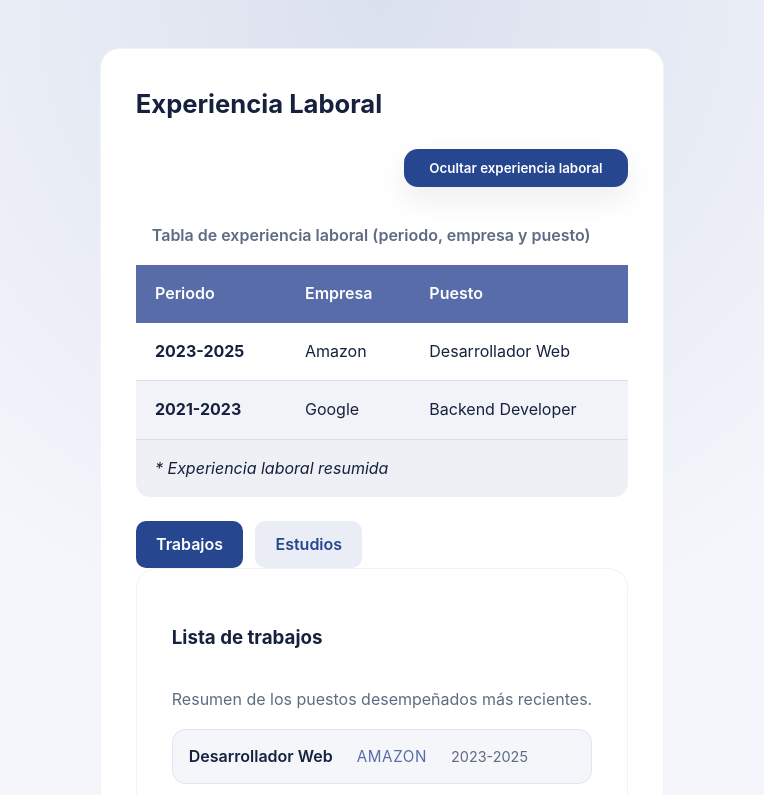
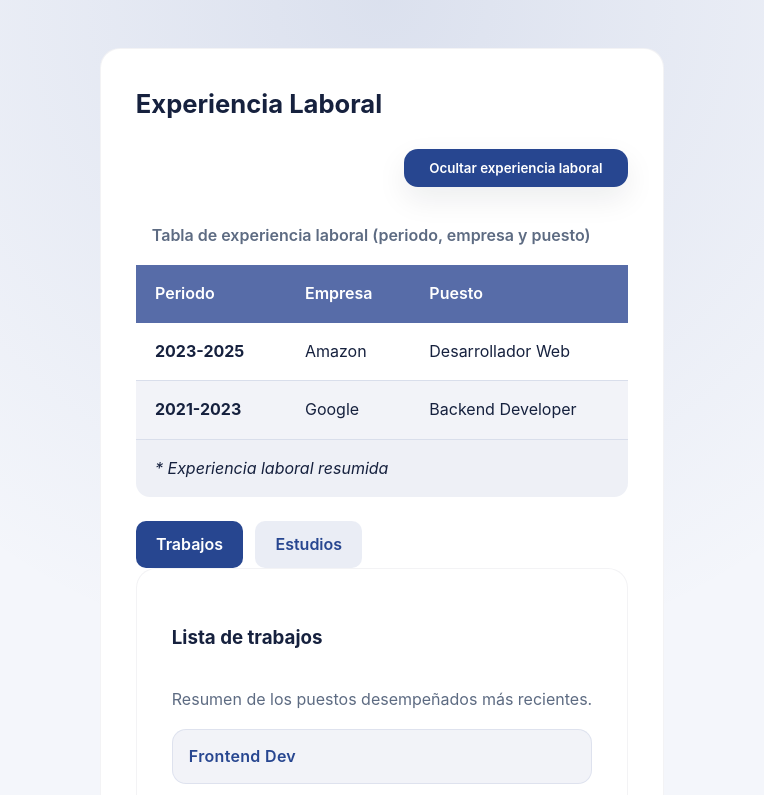
Before and after one commit to Jtanchezz/DesarrolloWeb, an Angular app in the folder cv-angular/: page /experience/jobs in a window 1280 px wide. Shown: the top 795 px of the page, without its empty margins (258-1022 px from the left). Built offline with nearby package versions, Linux system fonts and the light colour scheme.

Commit message:
Used service components
Used this services instead of old data.

```diff
--- a/cv-angular/src/app/data/cv-data.ts
+++ b/cv-angular/src/app/data/cv-data.ts
@@ -28,10 +28,6 @@ export interface LanguageItem {
 export interface ProjectItem {
   title: string;
   description: string;
-}
-
-export interface SkillItem {
-  name: string;
 }
 
 export interface ExperienceItem {
@@ -130,14 +126,6 @@ export const projects: ProjectItem[] = [
   }
 ];
 
-export const softSkills: SkillItem[] = [
-  { name: 'Comunicación efectiva' },
-  { name: 'Trabajo en equipo' },
-  { name: 'Pensamiento crítico' },
-  { name: 'Liderazgo' },
-  { name: 'Gestión de tiempo' }
-];
-
 export const experienceHistory: ExperienceItem[] = [
   {
     period: '2023-2025',
--- a/cv-angular/src/app/data/data.service.ts
+++ b/cv-angular/src/app/data/data.service.ts
@@ -2,6 +2,6 @@ import { Injectable } from '@angular/core';
 
 @Injectable({ providedIn: 'root' })
 export class DataService {
-  readonly skills = ['Angular', 'TypeScript', 'CSS'];
-  readonly jobs = ['Frontend Dev', 'Backend Dev', 'Fullstack Dev'];
+  readonly skills: readonly string[] = ['Angular', 'TypeScript', 'CSS'];
+  readonly jobs: readonly string[] = ['Frontend Dev', 'Backend Dev', 'Fullstack Dev'];
 }
--- a/cv-angular/src/app/sections/experience/experience-jobs.component.css
+++ b/cv-angular/src/app/sections/experience/experience-jobs.component.css
@@ -19,35 +19,17 @@
 }
 
 .cv-experience-jobs li {
-  display: flex;
-  flex-wrap: wrap;
-  gap: 0.5rem 1.5rem;
-  align-items: baseline;
   padding: 0.85rem 1rem;
   border-radius: var(--radius-md);
-  background: rgba(87, 108, 168, 0.06);
+  background: rgba(87, 108, 168, 0.08);
   border: 1px solid rgba(87, 108, 168, 0.12);
-}
-
-.cv-experience-jobs__role {
   font-weight: 600;
-  color: var(--color-text);
-}
-
-.cv-experience-jobs__company {
-  font-size: 0.95rem;
-  letter-spacing: 0.04em;
-  color: var(--color-accent);
-}
-
-.cv-experience-jobs__period {
-  font-size: 0.9rem;
-  color: var(--color-muted);
+  color: var(--color-primary);
+  letter-spacing: 0.02em;
 }
 
 @media (max-width: 640px) {
   .cv-experience-jobs li {
-    flex-direction: column;
-    align-items: flex-start;
+    text-align: center;
   }
 }
--- a/cv-angular/src/app/sections/experience/experience-jobs.component.html
+++ b/cv-angular/src/app/sections/experience/experience-jobs.component.html
@@ -5,9 +5,7 @@
   </p>
   <ul>
     <li *ngFor="let job of jobs">
-      <span class="cv-experience-jobs__role">{{ job.role }}</span>
-      <span class="cv-experience-jobs__company">{{ job.company | uppercase }}</span>
-      <span class="cv-experience-jobs__period">{{ job.period }}</span>
+      {{ job | titlecase }}
     </li>
   </ul>
 </section>
--- a/cv-angular/src/app/sections/experience/experience-jobs.component.ts
+++ b/cv-angular/src/app/sections/experience/experience-jobs.component.ts
@@ -1,7 +1,7 @@
 import { ChangeDetectionStrategy, Component } from '@angular/core';
 import { CommonModule } from '@angular/common';
 
-import { experienceHistory } from '../../data/cv-data';
+import { DataService } from '../../data/data.service';
 
 @Component({
   selector: 'app-experience-jobs',
@@ -12,5 +12,9 @@ import { experienceHistory } from '../../data/cv-data';
   changeDetection: ChangeDetectionStrategy.OnPush
 })
 export class ExperienceJobsComponent {
-  readonly jobs = experienceHistory;
+  readonly jobs: readonly string[];
+
+  constructor(private readonly dataService: DataService) {
+    this.jobs = this.dataService.jobs;
+  }
 }
--- a/cv-angular/src/app/sections/skills/skills.component.html
+++ b/cv-angular/src/app/sections/skills/skills.component.html
@@ -10,7 +10,7 @@
   </div>
   <ng-container *ngIf="filteredSkills as results">
     <ul class="cv-skills__list" *ngIf="results.length > 0; else emptyState">
-      <li *ngFor="let skill of results">{{ skill.name }}</li>
+      <li *ngFor="let skill of results">{{ skill }}</li>
     </ul>
     <ng-template #emptyState>
       <p class="cv-skills__empty">No se encontraron habilidades.</p>
--- a/cv-angular/src/app/sections/skills/skills.component.ts
+++ b/cv-angular/src/app/sections/skills/skills.component.ts
@@ -1,7 +1,8 @@
 import { ChangeDetectionStrategy, Component } from '@angular/core';
 import { CommonModule } from '@angular/common';
 import { FormsModule } from '@angular/forms';
-import { softSkills } from '../../data/cv-data';
+
+import { DataService } from '../../data/data.service';
 
 @Component({
   selector: 'app-skills',
@@ -12,12 +13,14 @@ import { softSkills } from '../../data/cv-data';
   changeDetection: ChangeDetectionStrategy.OnPush
 })
 export class SkillsComponent {
-  readonly skills = softSkills;
+  readonly skills: readonly string[];
   query = '';
-
   get filteredSkills() {
     const normalizedQuery = this.normalize(this.query);
-    return this.skills.filter((skill) => this.normalize(skill.name).includes(normalizedQuery));
+    return this.skills.filter((skill) => this.normalize(skill).includes(normalizedQuery));
+  }
+  constructor(private readonly dataService: DataService) {
+    this.skills = this.dataService.skills;
   }
 
   private normalize(value: string): string {
```
